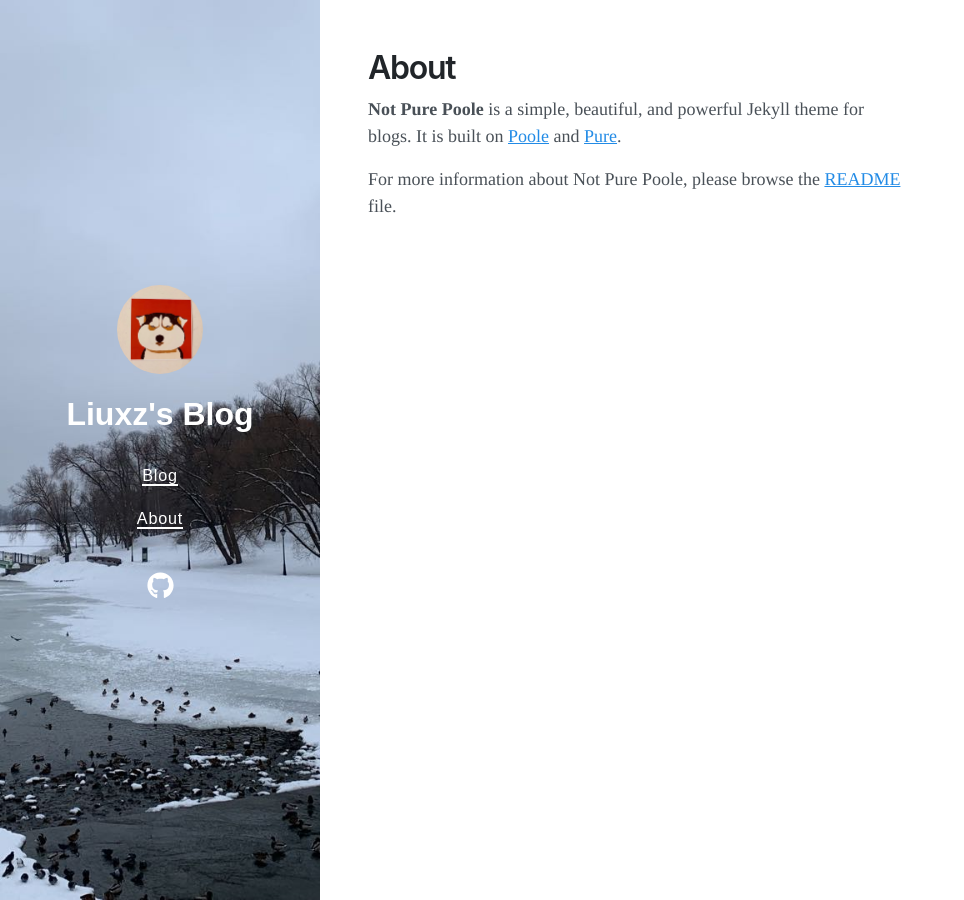
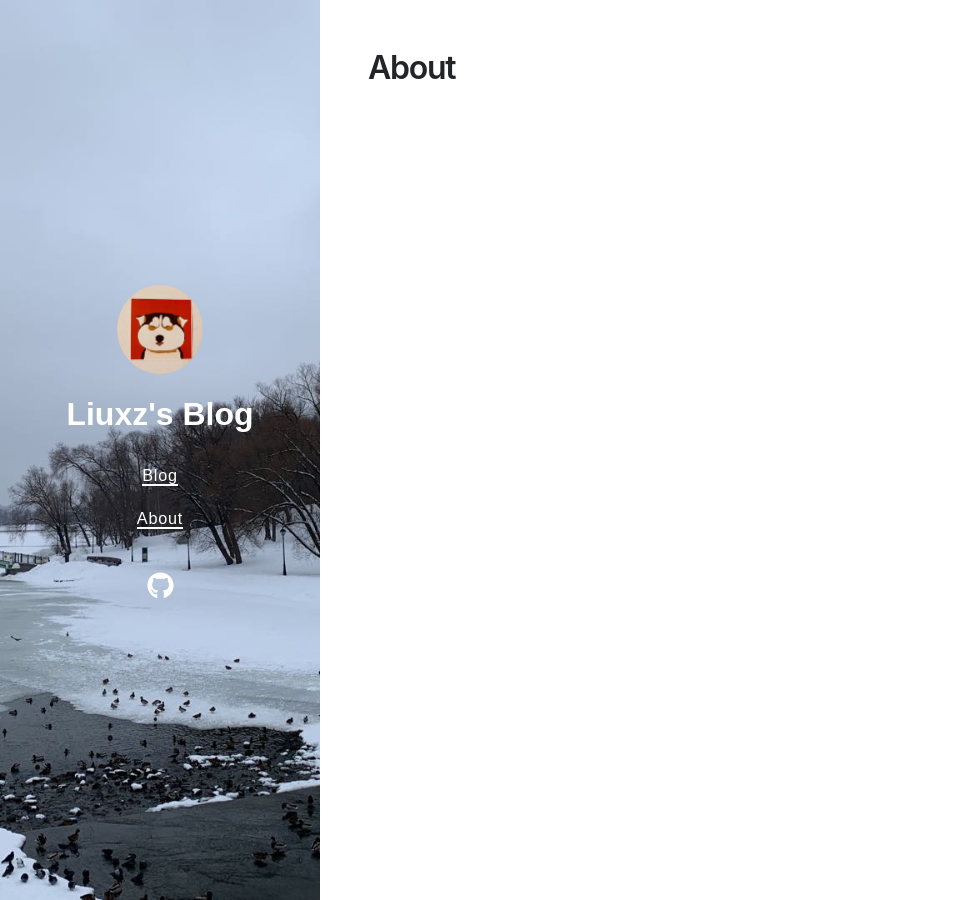
Before and after one commit to lxz0510/lxz0510.github.io, a Jekyll site: the page built from about.md, in a window 1280 px wide. Shown: the whole page, without its empty margins (0-964 px from the left). Built offline with Jekyll 4.4.1, drawn with Linux system fonts in a browser that asks for light colours; nearby versions of some CDN libraries.

Commit message:
delete  page describe

```diff
--- a/about.md
+++ b/about.md
@@ -2,7 +2,3 @@
 layout: page
 title: About
 ---
-
-**Not Pure Poole** is a simple, beautiful, and powerful Jekyll theme for blogs. It is built on [Poole](https://github.com/poole/poole) and [Pure](https://purecss.io/).
-
-For more information about Not Pure Poole, please browse the [README](https://github.com/lxz0510/not-pure-poole) file.
```
Also changed, not shown: not-pure-poole.gemspec.
